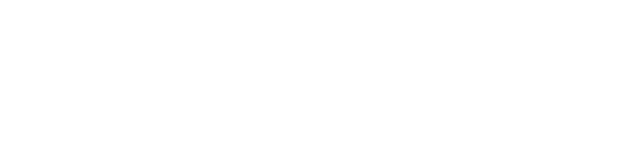
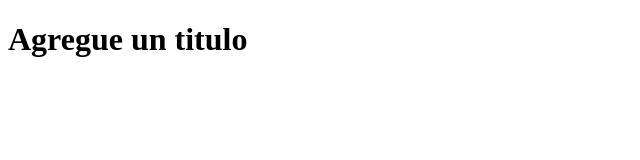
Before and after one commit to jorge-lopez10/proyectoIT, a plain HTML site: page menu.html in a window 1280 px wide. Shown: the whole page, without its empty margins (0-640 px from the left). Drawn offline with Linux system fonts and the light colour scheme.

Commit message:
Se agrega H1 titulo

```diff
--- a/menu.html
+++ b/menu.html
@@ -6,6 +6,6 @@
     <title>Menu</title>
 </head>
 <body>
-
+    <h1>Agregue un titulo</h1>
 </body>
 </html>
```
